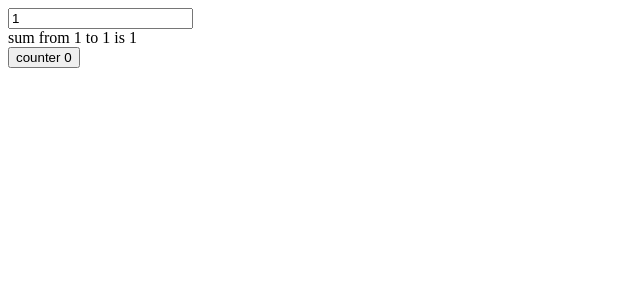
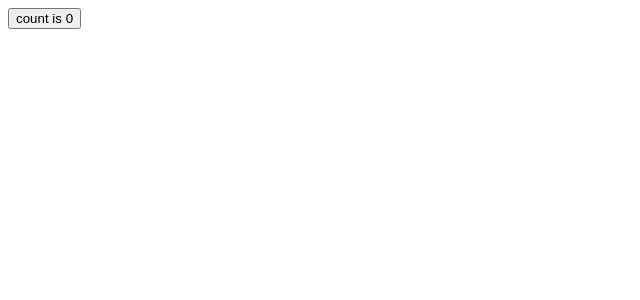
Before and after one commit to sachinxsharma/ReactDev, a React (Vite) app: page / in a window 1280 px wide. Shown: the top 300 px of the page, without its empty margins (0-640 px from the left). Built offline with nearby package versions, Linux system fonts and the light colour scheme.

Commit message:
Reconciliation

```diff
--- a/src/App.jsx
+++ b/src/App.jsx
@@ -1,36 +1,16 @@
-import { useMemo, useState } from "react";
+import { useState } from "react";
 
-function App() {
-  const [counter, setCounter] = useState(0);
-  const [inputValue, setInputValue] = useState(1);
-
-  let count = useMemo(() => {
-    let count = 0;
-    for (let i = 1; i <= parseInt(inputValue); i++) { // Convert inputValue to a number
-      count += i;
-    }
-    return count;
-  }, [inputValue]);
+function App(){
+  const [count, setCount] = useState(0)
 
   return (
     <div>
-      <input
-        type="number" // Specify input type as number
-        value={inputValue}
-        onChange={(e) => {
-          setInputValue(e.target.value);
-        }}
-        placeholder={"find sum from 1 to n"}
-      />
-      <br />
-      sum from 1 to {inputValue} is {count}
-      <br />
-      <button onClick={() => {
-        setCounter(counter + 1);
-      }}>counter {counter}
-      </button>
+      <button onClick={function(){
+        setCount(count + 1)
+      }}
+
+      >count is {count}</button>
     </div>
-  );
+  )
 }
-
 export default App;
```
